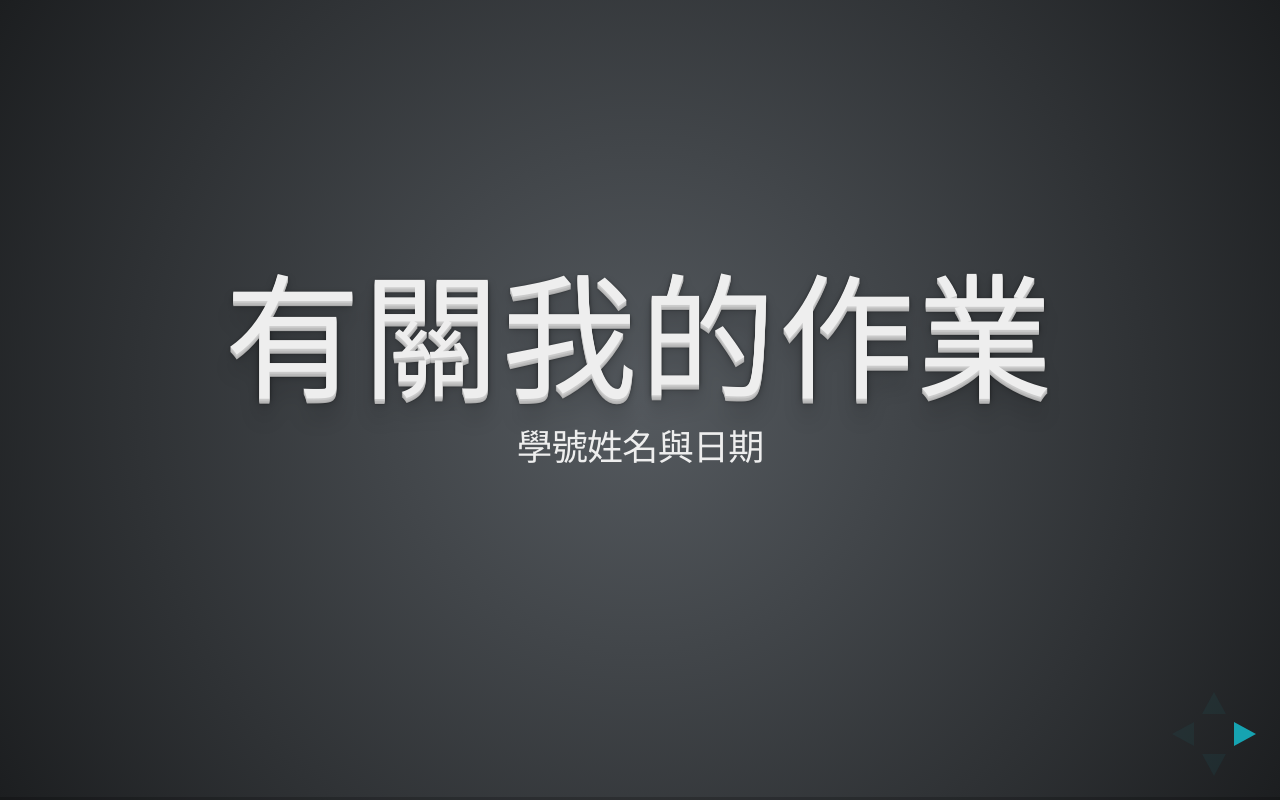
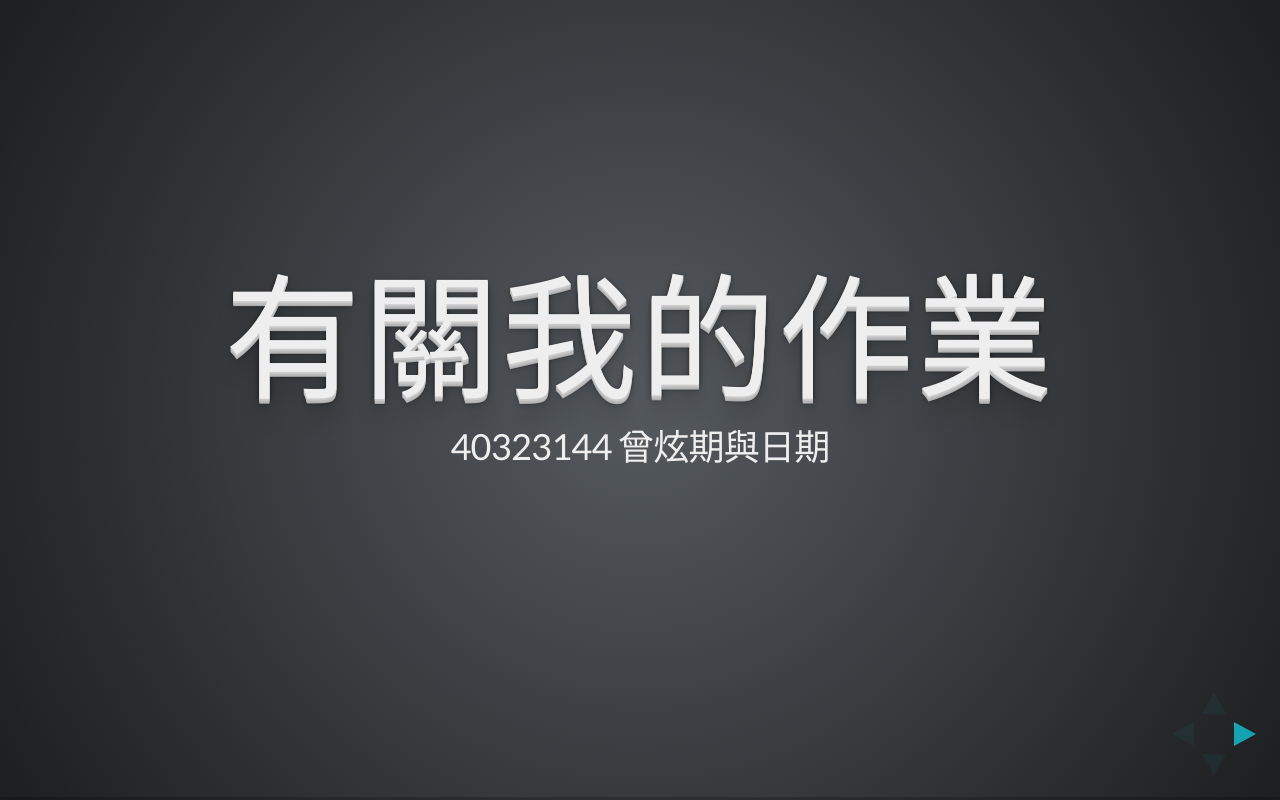
Before and after one commit to 40323144/test, a website: page simplest.html in a window 1280 px wide. Drawn offline with Linux system fonts and the light colour scheme.

Commit message:
Update simplest.html

```diff
--- a/simplest.html
+++ b/simplest.html
@@ -26,7 +26,7 @@
 <!-- section 標註中的多 section 標註, 將往下垂直延伸 -->
 <section>
     <h1>有關我的作業</h1>
-    <p>學號姓名與日期</p>
+    <p>40323144 曾炫期與日期</p>
 </section>
 
 <section id="hw-task-one">
```
